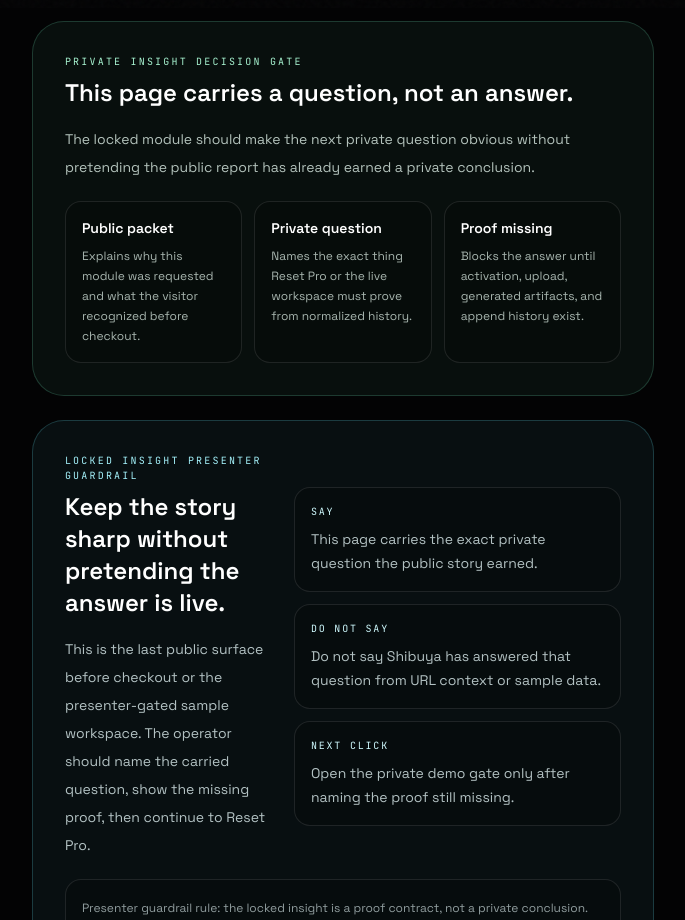
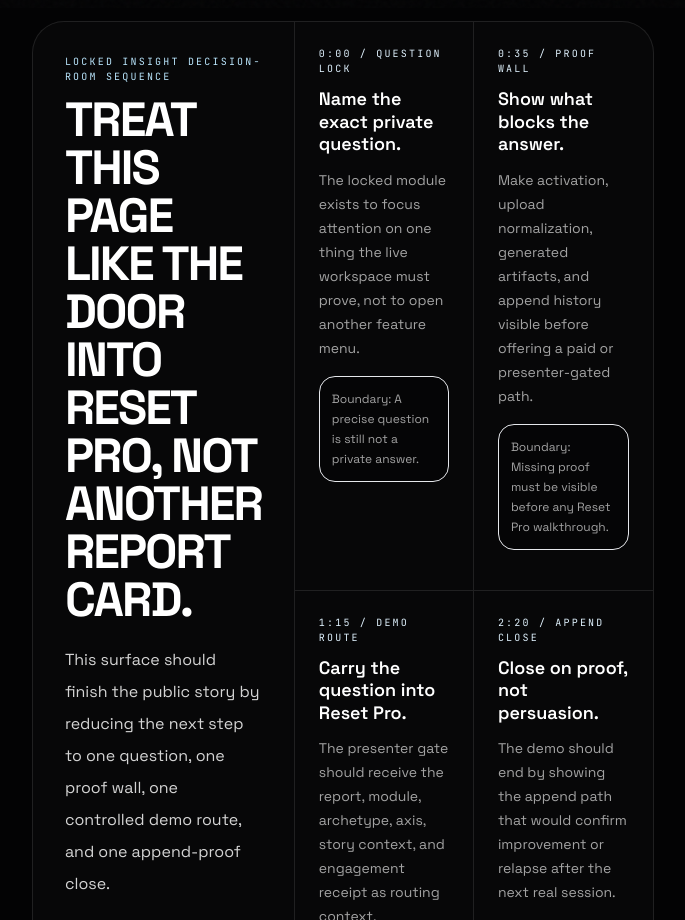
Before and after one commit to juninhogaucho/shibuya-analytics, a React (Vite) app: page /insight/1 in a window 1280 px wide. Shown: the part 792-1712 px from the top of the page, without its empty margins (578-1263 px from the left). Built offline with nearby package versions, Linux system fonts and the light colour scheme; no server answers.

Commit message:
Add locked insight decision-room sequence

```diff
--- a/scripts/shibuya_demo_readiness_gate.mjs
+++ b/scripts/shibuya_demo_readiness_gate.mjs
@@ -65,7 +65,7 @@ const REQUIRED_SURFACES = [
   {
     label: 'locked private insight',
     file: 'src/pages/marketing/LockedInsightPage.tsx',
-    markers: ['Locked Private Insight', 'Private module preview', 'This is where recognition becomes evidence.', 'Locked insight presenter guardrail', 'Presenter guardrail rule: the locked insight is a proof contract, not a private conclusion.', 'Locked insight engagement ledger', 'The click proves intent. It does not prove the answer.', 'route evidence only, never trading evidence', 'Private gate handoff checksum', 'Verify the route before opening Reset Pro.', 'Checksum rule: the presenter gate may preserve route identity', 'sample route, not live answer', 'Reset Pro decision-room handoff', 'Turn the locked question into a demo route, not a claim.', 'Decision-room rule: the private demo can show workflow relevance', 'Claims this page refuses'],
+    markers: ['Locked Private Insight', 'Private module preview', 'This is where recognition becomes evidence.', 'LOCKED_INSIGHT_DECISION_ROOM_SEQUENCE', 'Locked insight decision-room sequence', 'Treat this page like the door into Reset Pro, not another report card.', 'Question lock', 'Proof wall', 'Demo route', 'Append close', 'Decision-room sequence rule: the locked insight may carry the question into Reset Pro', 'Locked insight presenter guardrail', 'Presenter guardrail rule: the locked insight is a proof contract, not a private conclusion.', 'Locked insight engagement ledger', 'The click proves intent. It does not prove the answer.', 'route evidence only, never trading evidence', 'Private gate handoff checksum', 'Verify the route before opening Reset Pro.', 'Checksum rule: the presenter gate may preserve route identity', 'sample route, not live answer', 'Reset Pro decision-room handoff', 'Turn the locked question into a demo route, not a claim.', 'Decision-room rule: the private demo can show workflow relevance', 'Claims this page refuses'],
   },
   {
     label: 'private demo gate',
--- a/src/pages/marketing/LockedInsightPage.tsx
+++ b/src/pages/marketing/LockedInsightPage.tsx
@@ -52,6 +52,37 @@ const LOCKED_INSIGHT_PRESENTER_GUARDRAILS = [
   {
     label: 'Next click',
     body: 'Open the private demo gate only after naming the proof still missing.',
+  },
+] as const
+
+const LOCKED_INSIGHT_DECISION_ROOM_SEQUENCE = [
+  {
+    timebox: '0:00',
+    label: 'Question lock',
+    title: 'Name the exact private question.',
+    body: 'The locked module exists to focus attention on one thing the live workspace must prove, not to open another feature menu.',
+    boundary: 'A precise question is still not a private answer.',
+  },
+  {
+    timebox: '0:35',
+    label: 'Proof wall',
+    title: 'Show what blocks the answer.',
+    body: 'Make activation, upload normalization, generated artifacts, and append history visible before offering a paid or presenter-gated path.',
+    boundary: 'Missing proof must be visible before any Reset Pro walkthrough.',
+  },
+  {
+    timebox: '1:15',
+    label: 'Demo route',
+    title: 'Carry the question into Reset Pro.',
+    body: 'The presenter gate should receive the report, module, archetype, axis, story context, and engagement receipt as routing context.',
+    boundary: 'Sample workspace context is not account evidence.',
+  },
+  {
+    timebox: '2:20',
+    label: 'Append close',
+    title: 'Close on proof, not persuasion.',
+    body: 'The demo should end by showing the append path that would confirm improvement or relapse after the next real session.',
+    boundary: 'The story is unfinished until repeat evidence exists.',
   },
 ] as const
 
@@ -238,6 +269,41 @@ export default function LockedInsightPage() {
             activeStage="insight"
             detail="The private insight page explains the locked module and proof contract before checkout or presenter-gated demo access."
           />
+
+          <article className="overflow-hidden rounded-[2rem] border border-white/10 bg-[#070708]">
+            <div className="grid gap-0 lg:grid-cols-[0.82fr_1.18fr]">
+              <div className="border-b border-white/10 p-5 md:p-8 lg:border-b-0 lg:border-r">
+                <p className="font-mono text-[10px] uppercase tracking-[0.22em] text-sky-200">
+                  Locked insight decision-room sequence
+                </p>
+                <h2 className="mt-3 text-3xl font-black uppercase leading-[0.95] tracking-[-0.04em] text-white md:text-5xl">
+                  Treat this page like the door into Reset Pro, not another report card.
+                </h2>
+                <p className="mt-5 text-sm leading-7 text-neutral-300 md:text-base md:leading-8">
+                  This surface should finish the public story by reducing the next step to one question, one proof wall,
+                  one controlled demo route, and one append-proof close.
+                </p>
+                <div className="mt-5 rounded-3xl border border-amber-300/20 bg-amber-300/[0.06] p-4 text-xs leading-6 text-amber-50/75">
+                  Decision-room sequence rule: the locked insight may carry the question into Reset Pro; it may not answer the question before live evidence.
+                </div>
+              </div>
+
+              <div className="grid md:grid-cols-2">
+                {LOCKED_INSIGHT_DECISION_ROOM_SEQUENCE.map((beat) => (
+                  <div key={beat.label} className="border-b border-white/10 p-5 last:border-b-0 md:border-r md:[&:nth-child(even)]:border-r-0 md:[&:nth-last-child(-n+2)]:border-b-0 md:p-6">
+                    <p className="font-mono text-[10px] uppercase tracking-[0.22em] text-sky-100">
+                      {beat.timebox} / {beat.label}
+                    </p>
+                    <h3 className="mt-3 text-lg font-semibold leading-tight text-white">{beat.title}</h3>
+                    <p className="mt-3 text-sm leading-6 text-neutral-400">{beat.body}</p>
+                    <p className="mt-4 rounded-2xl border border-white/8 bg-black/25 p-3 text-xs leading-5 text-neutral-400">
+                      Boundary: {beat.boundary}
+                    </p>
+                  </div>
+                ))}
+              </div>
+            </div>
+          </article>
 
           <article className="rounded-[2rem] border border-emerald-300/20 bg-emerald-300/[0.055] p-5 md:p-8">
             <p className="font-mono text-[10px] uppercase tracking-[0.22em] text-emerald-200">
```
Also changed, not shown: 1 other file (tests, documents, lock files or other folders).
